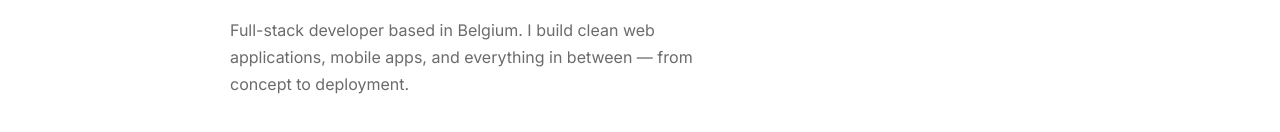
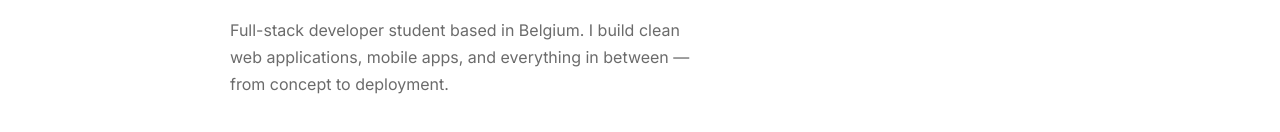
Before and after one commit to MarwanF611/MarwanF611.github.io, a plain HTML site: page index.html in a window 1280 px wide. Shown: the part 354-486 px from the top of the page. Drawn offline with Linux system fonts and the light colour scheme.

Commit message:
Update index.html

```diff
--- a/index.html
+++ b/index.html
@@ -358,7 +358,7 @@
           I build things for the web.
         </h1>
         <p>
-          Full-stack developer based in Belgium. I build clean web applications,
+          Full-stack developer student based in Belgium. I build clean web applications,
           mobile apps, and everything in between — from concept to deployment.
         </p>
         <div class="hero-links">
```
